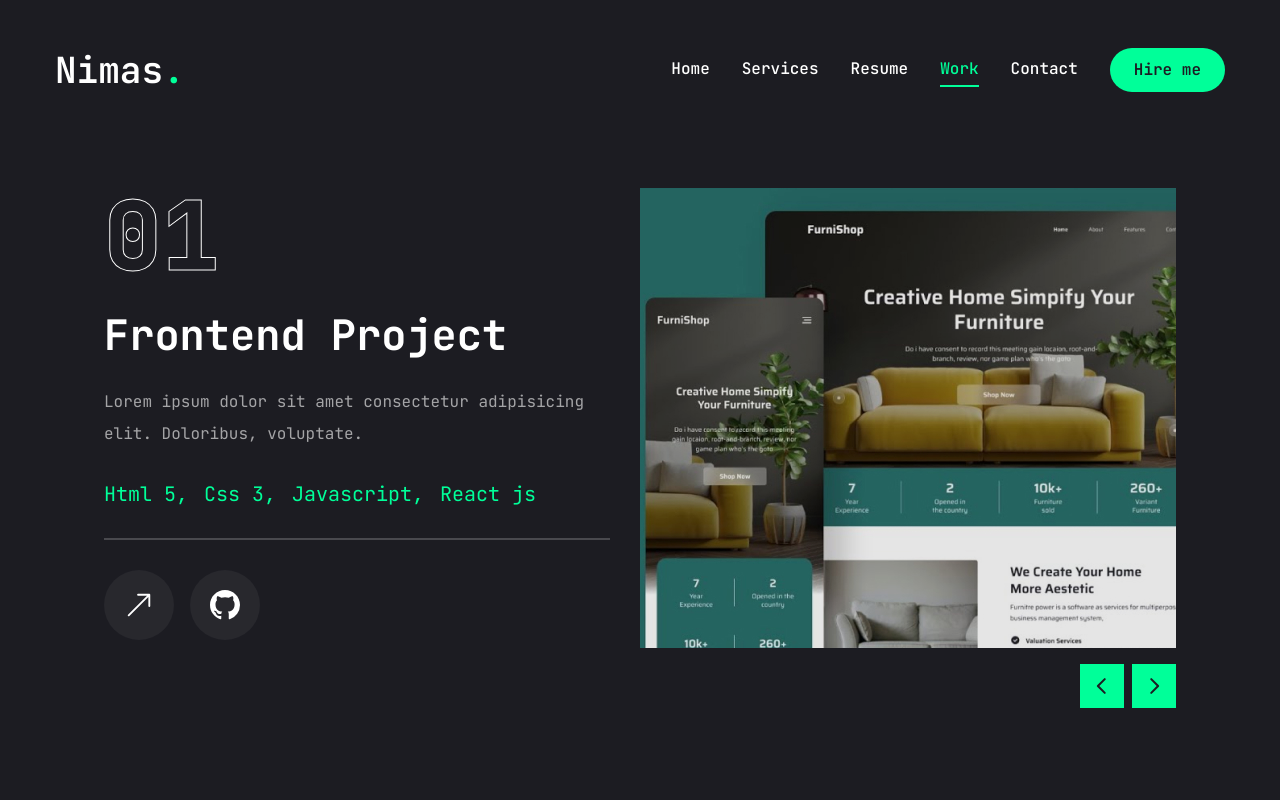
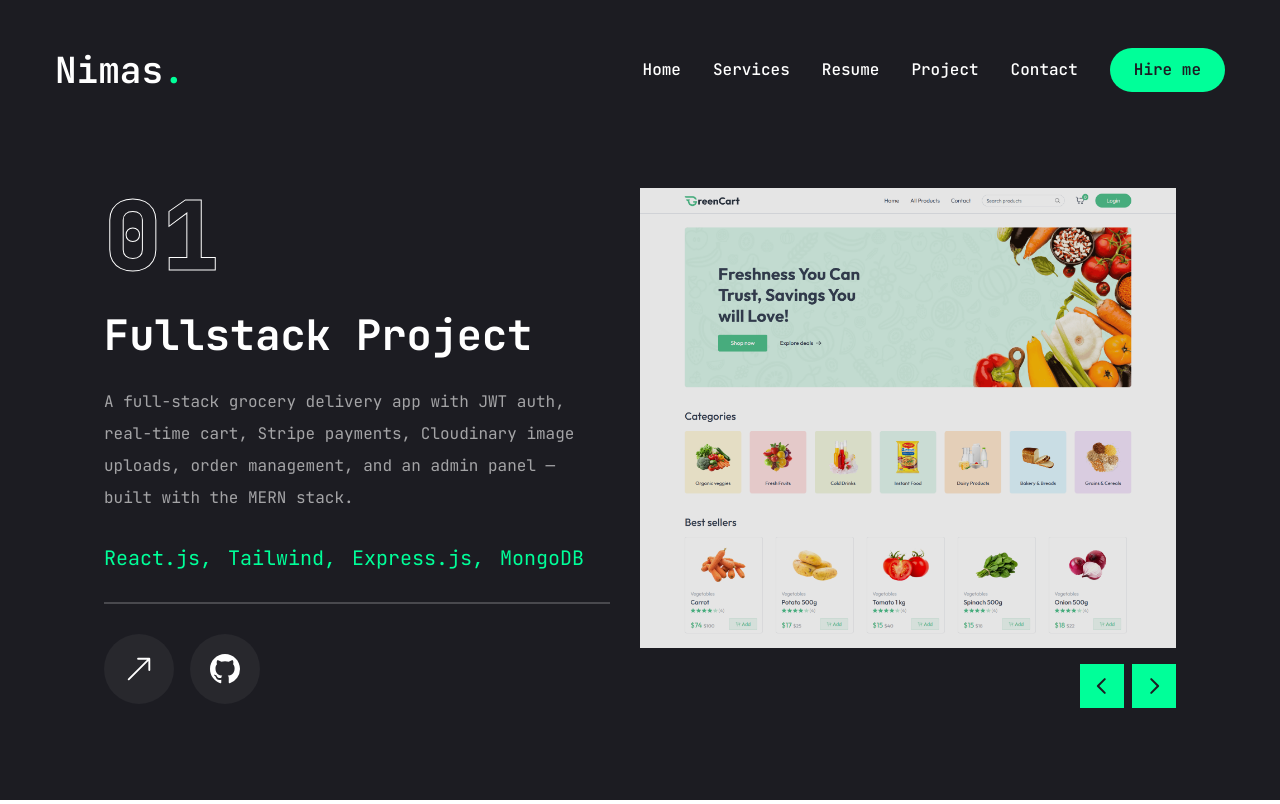
Before and after one commit to Kafoor-Nimas/my-portfolio, a Next.js app: page /work in a window 1280 px wide. Built offline with nearby package versions, Linux system fonts and the light colour scheme; grey boxes are pictures that could not be loaded.

Commit message:
update second project details

```diff
--- a/app/work/page.jsx
+++ b/app/work/page.jsx
@@ -22,30 +22,35 @@ import WorkSliderBtns from "@/components/WorkSliderBtns";
 const projects = [
   {
     num: "01",
-    category: "frontend",
-    title: "project 1",
+    category: "fullstack",
+    title: "Grocery Delivery App",
     description:
-      "Lorem ipsum dolor sit amet consectetur adipisicing elit. Doloribus, voluptate.",
+      "A full-stack grocery delivery app with JWT auth, real-time cart, Stripe payments, Cloudinary image uploads, order management, and an admin panel — built with the MERN stack.",
     stack: [
-      { name: "Html 5" },
-      { name: "Css 3" },
-      { name: "Javascript" },
-      { name: "React js" },
+      { name: "React.js" },
+      { name: "Tailwind" },
+      { name: "Express.js" },
+      { name: "MongoDB" },
     ],
-    image: "/assets/work/thumb1.png",
-    live: "",
-    githubLink: "https://github.com/Kafoor-Nimas",
+    image: "/assets/work/greencart2.png",
+    live: "https://grocerydelivery-zeta.vercel.app",
+    githubLink: "https://github.com/Kafoor-Nimas/Grocery-Delivery",
   },
   {
     num: "02",
     category: "fullstack",
-    title: "project 2",
+    title: "Nimas Estate — Real Estate Marketplace",
     description:
-      "Lorem ipsum dolor sit amet consectetur adipisicing elit. Doloribus, voluptate.",
-    stack: [{ name: "Next.js" }, { name: "Tailwind.css" }, { name: "Node.js" }],
-    image: "/assets/work/thumb2.png",
-    live: "",
-    githubLink: "https://github.com/Kafoor-Nimas",
+      "A full-stack real estate marketplace where users can list, browse, and manage properties for sale or rent. Features JWT auth, Google OAuth via Firebase, Redux Toolkit state management, Cloudinary image uploads, and advanced search & filter.",
+    stack: [
+      { name: "React.js" },
+      { name: "Tailwind" },
+      { name: "Express.js" },
+      { name: "MongoDB" },
+    ],
+    image: "/assets/work/nimas-estate2.png",
+    live: "https://github.com/Kafoor-Nimas/mern-estate",
+    githubLink: "https://github.com/Kafoor-Nimas/mern-estate",
   },
   {
     num: "03",
@@ -111,7 +116,11 @@ const Work = () => {
               {/* buttons */}
               <div className="flex items-center gap-4">
                 {/* live project button */}
-                <Link href={project.live}>
+                <Link
+                  href={project.live}
+                  target="_blank"
+                  rel="noopener noreferrer"
+                >
                   <TooltipProvider delayDuration={100}>
                     <Tooltip>
                       <TooltipTrigger className="w-[70px] h-[70px] rounded-full bg-white/5 flex justify-center items-center group">
@@ -124,7 +133,11 @@ const Work = () => {
                   </TooltipProvider>
                 </Link>
                 {/* github project button */}
-                <Link href={project.githubLink}>
+                <Link
+                  href={project.githubLink}
+                  target="_blank"
+                  rel="noopener noreferrer"
+                >
                   <TooltipProvider delayDuration={100}>
                     <Tooltip>
                       <TooltipTrigger className="w-[70px] h-[70px] rounded-full bg-white/5 flex justify-center items-center group">
--- a/components/Nav.jsx
+++ b/components/Nav.jsx
@@ -17,8 +17,8 @@ const links = [
     path: "/resume",
   },
   {
-    name: "work",
-    path: "/work",
+    name: "project",
+    path: "/project",
   },
   {
     name: "contact",
```
Also changed, not shown: public/assets/work/greencart2.png (added), 1 other file (tests, documents, lock files or other folders).
